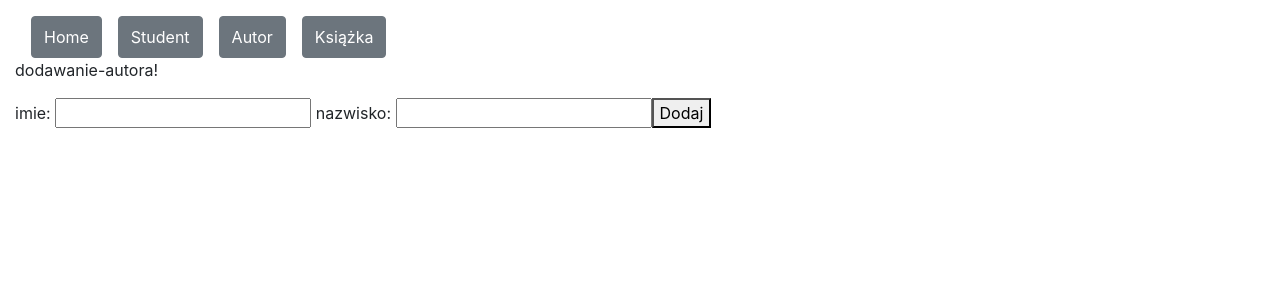
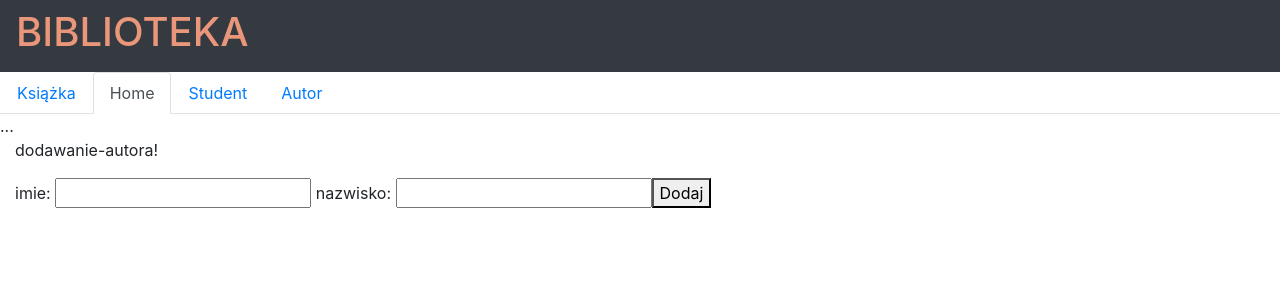
Before and after one commit to joannamaria27/libraryWebApp, an Angular app: page /autor in a window 1280 px wide. Shown: the top 300 px of the page. Built offline with nearby package versions, Linux system fonts and the light colour scheme.

Commit message:
male zmiany

```diff
--- a/src/app/home/home.component.css
+++ b/src/app/home/home.component.css
@@ -0,0 +1,4 @@
+h1
+{
+    color: darksalmon;
+}
--- a/src/app/home/home.component.html
+++ b/src/app/home/home.component.html
@@ -1,11 +1,24 @@
-<div class="container row">
-  <div class="container col-md-12 row ml-2 mt-3">
-    <a class="btn btn-secondary mx-2 py-2" routerLink="/">Home</a>
-    <a class="btn btn-secondary mx-2 py-2" routerLink="/student">Student</a>
-    <a class="btn btn-secondary mx-2 py-2" routerLink="/autor">Autor</a>
-    <a class="btn btn-secondary mx-2 py-2" routerLink="/ksiazka">Książka</a>
+<nav class="navbar navbar-dark bg-dark">
+<h1>BIBLIOTEKA</h1>
+</nav>
+<nav class="navbar-dark">
+  <div class="nav nav-tabs" id="nav-tab" role="tablist">
+    <a class="nav-item nav-link" id="nav-ksiazka-tab" data-toggle="tab" role="tab" aria-controls="nav-ksiazka" aria-selected="false" routerLink="/ksiazka">Książka</a>
+    <a class="nav-item nav-link active" id="nav-home-tab" data-toggle="tab"  role="tab" aria-controls="nav-home" aria-selected="true" routerLink="/">Home</a>
+    <a class="nav-item nav-link" id="nav-student-tab" data-toggle="tab"  role="tab" aria-controls="nav-student" aria-selected="false" routerLink="/student">Student</a>
+    <a class="nav-item nav-link" id="nav-autor-tab" data-toggle="tab" role="tab" aria-controls="nav-autor" aria-selected="false" routerLink="/autor">Autor</a>
+    <!-- <a class="nav-item nav-link" id="nav-contact-tab" data-toggle="tab" role="tab" aria-controls="nav-contact" aria-selected="false" routerLink="/wyporzyczenie">Wyporzyczenie</a> -->
+
   </div>
-  <div class="container col-md-12">
-    <router-outlet></router-outlet>
-  </div>
+</nav>
+<div class="tab-content" id="nav-tabContent">
+  <div class="tab-pane fade show active" id="nav-home" role="tabpanel" aria-labelledby="nav-home-tab">...</div>
+  <div class="tab-pane fade" id="nav-profile" role="tabpanel" aria-labelledby="nav-profile-tab">...</div>
+  <div class="tab-pane fade" id="nav-contact" role="tabpanel" aria-labelledby="nav-contact-tab">...</div>
+  <div class="tab-pane fade" id="nav-contact" role="tabpanel" aria-labelledby="nav-contact-tab">...</div>
+  <!-- <div class="tab-pane fade" id="nav-contact" role="tabpanel" aria-labelledby="nav-contact-tab">...</div> -->
 </div>
+
+<div class="container col-md-12">
+  <router-outlet></router-outlet>
+</div>
--- a/src/app/usuwanie-ksiazka/usuwanie-ksiazka.component.ts
+++ b/src/app/usuwanie-ksiazka/usuwanie-ksiazka.component.ts
@@ -1,4 +1,5 @@
 import { Component, OnInit } from '@angular/core';
+import { Ksiazka } from '../models/ksiazka';
 
 @Component({
   selector: 'app-usuwanie-ksiazka',
@@ -6,10 +7,40 @@ import { Component, OnInit } from '@angular/core';
   styleUrls: ['./usuwanie-ksiazka.component.css']
 })
 export class UsuwanieKsiazkaComponent implements OnInit {
+  ksiazki: Ksiazka[] = new Array<Ksiazka>();
+  wybranaKsiazka: Ksiazka;
 
   constructor() { }
 
   ngOnInit() {
+    var res = fetch("http://localhost:3000/ksiazka",);
+    res.then(x => {
+      x.json().then(data => {
+        this.ksiazki = data as Ksiazka[];
+      })
+    })
   }
 
+  onSelect(ksiazka: Ksiazka): void {
+    this.wybranaKsiazka = ksiazka;
+  }
+
+  usuwanieKsiazka(id : number)
+  {
+
+      if(id==this.wybranaKsiazka.ksiazkaId)
+      {
+        fetch("http://localhost:3000/ksiazka/" + id, {
+          method: "delete",
+          headers: {
+          'Accept': 'application/json',
+          'Content-Type': 'application/json'
+          }
+        }).then((res) => {
+          res.json().then(data => {
+          console.log("Successful " + data);
+          })
+        })
+      }
+  }
 }
```
